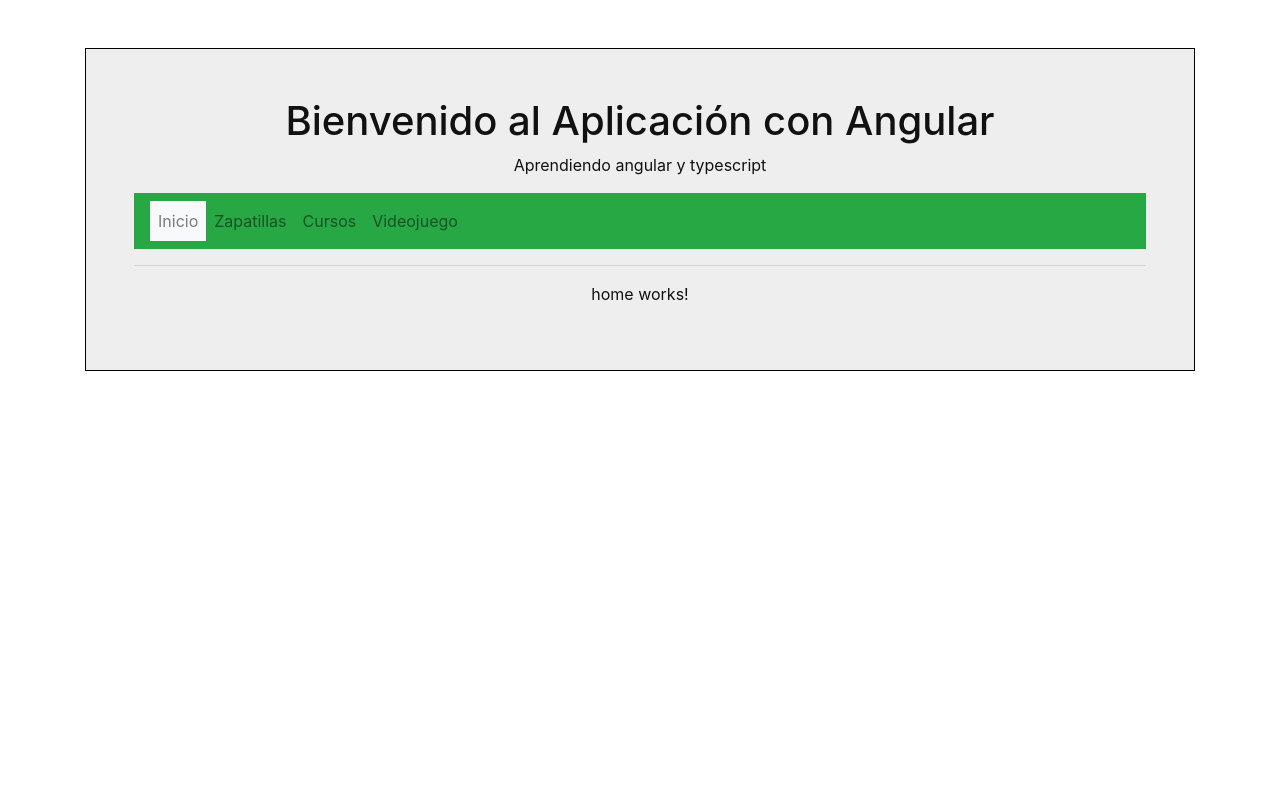
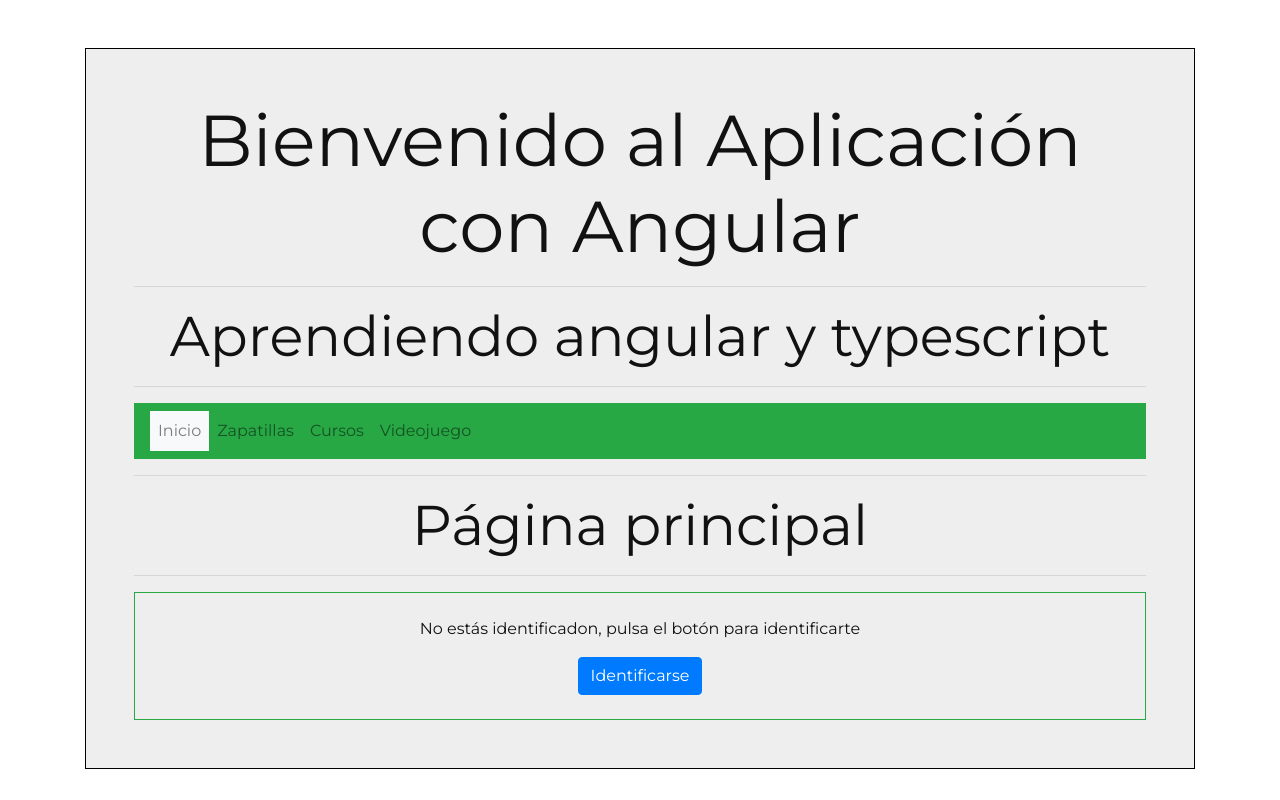
Before and after one commit to ibanfernandez/aprendiendoAngular, an Angular app: page /home in a window 1280 px wide. Built offline with nearby package versions, Linux system fonts and the light colour scheme.

Commit message:
ng templates

```diff
--- a/src/app/app.component.html
+++ b/src/app/app.component.html
@@ -1,5 +1,6 @@
 <link rel="stylesheet" href="https://stackpath.bootstrapcdn.com/bootstrap/4.3.1/css/bootstrap.min.css">
-
+<link rel="preconnect" href="https://fonts.gstatic.com">
+<link href="https://fonts.googleapis.com/css2?family=Montserrat&display=swap" rel="stylesheet">
 
 <div class="container mb-4">
   <div class="row m-0 justify-content-center mt-4 pt-4 vh-75">
@@ -12,8 +13,10 @@
       }">
 
 
-      <h1>Bienvenido al {{ title }}</h1>
-      <p>{{ descripcion }}</p>
+      <h1 class="display-3">Bienvenido al {{ title }}</h1>
+      <hr>
+      <p class="display-4">{{ descripcion }}</p>
+      <hr>
 
       <nav class="navbar navbar-expand-lg navbar-light bg-success">
         <div class="navbar-nav">
--- a/src/app/app.component.ts
+++ b/src/app/app.component.ts
@@ -1,5 +1,7 @@
 import { Component } from '@angular/core';
 import { Configuracion } from "./models/configuracion";
+import { Router, ActivatedRoute, Params } from "@angular/router";
+
 @Component({
   selector: 'app-root',
   templateUrl: './app.component.html',
@@ -11,14 +13,20 @@ export class AppComponent {
   public mostrar_videojuegos: boolean = true;
   public config;
 
-  constructor() {
+  constructor(
+    private _route: ActivatedRoute,
+    private _router: Router
+    ) {
     this.config = Configuracion;
     this.title = Configuracion.titulo;
     this.descripcion = Configuracion.descripcion;
 
   }
+  ngOnInit(): void {
+    this._router.navigate(['/home']);
+  }
 
-  ocultarVideojuegos(value:boolean){
+  ocultarVideojuegos(value: boolean) {
     this.mostrar_videojuegos = value;
   }
 
--- a/src/app/home/home.component.html
+++ b/src/app/home/home.component.html
@@ -1 +1,16 @@
-<p>home works!</p>
+<h1 class="display-4">Página principal</h1>
+<hr>
+
+<div class="border border-success p-4 m-0  justify-content-center align-items-center ">
+    <div *ngIf="identificado;then siIdentificado else noIdentificado"></div>
+</div>
+
+<ng-template #siIdentificado>
+    <h3>Estás identificado en la aplicación</h3>
+    <button class="btn btn-danger" (click)="unsetIdentificado()">Borrar identificación</button>
+</ng-template>
+
+<ng-template #noIdentificado>
+    <p>No estás identificadon, pulsa el botón para identificarte</p>
+    <button class="btn btn-primary" (click)="setIdentificado()">Identificarse</button>
+</ng-template>
--- a/src/app/home/home.component.ts
+++ b/src/app/home/home.component.ts
@@ -6,10 +6,20 @@ import { Component, OnInit } from '@angular/core';
   styleUrls: ['./home.component.css']
 })
 export class HomeComponent implements OnInit {
+  public identificado: boolean;
 
-  constructor() { }
+  constructor() {
+    this.identificado = false;
+   }
 
   ngOnInit(): void {
   }
 
+  setIdentificado(){
+    this.identificado = true;
+  }
+
+  unsetIdentificado(){
+    this.identificado = false;
+  }
 }
--- a/src/assets/styles.css
+++ b/src/assets/styles.css
@@ -1,3 +1,7 @@
+* {
+    font-family: 'Montserrat', sans-serif;
+}
+
 .altoPrecio {
     color:gray;
     font-size: 18px;
```
